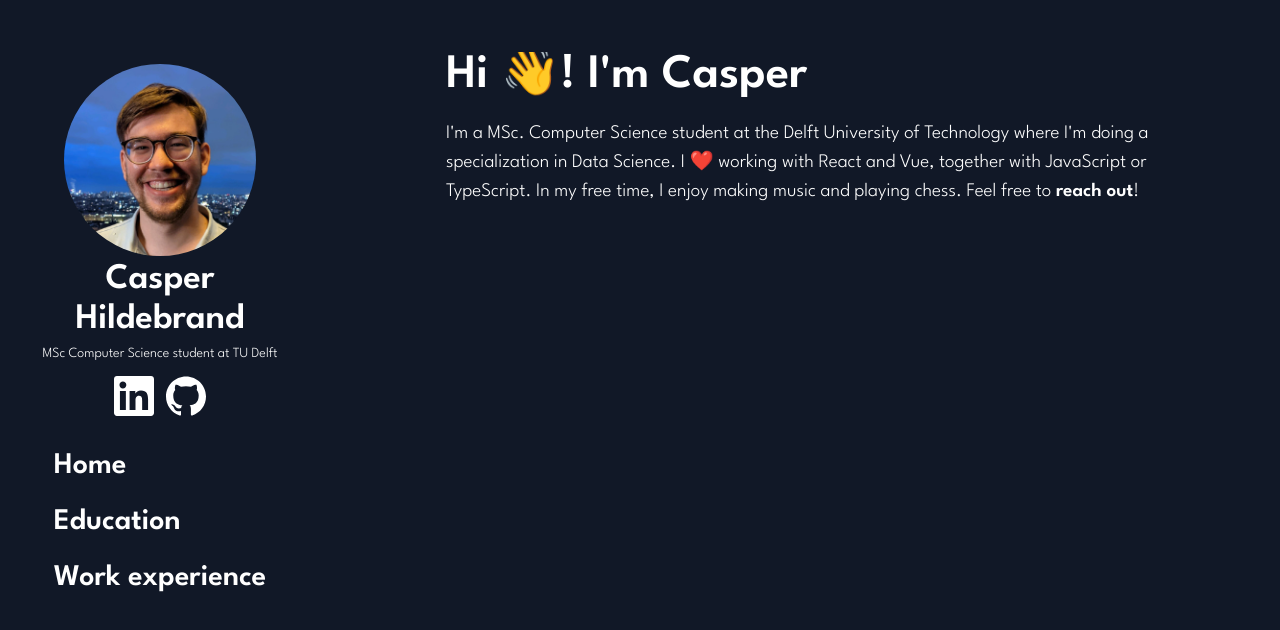
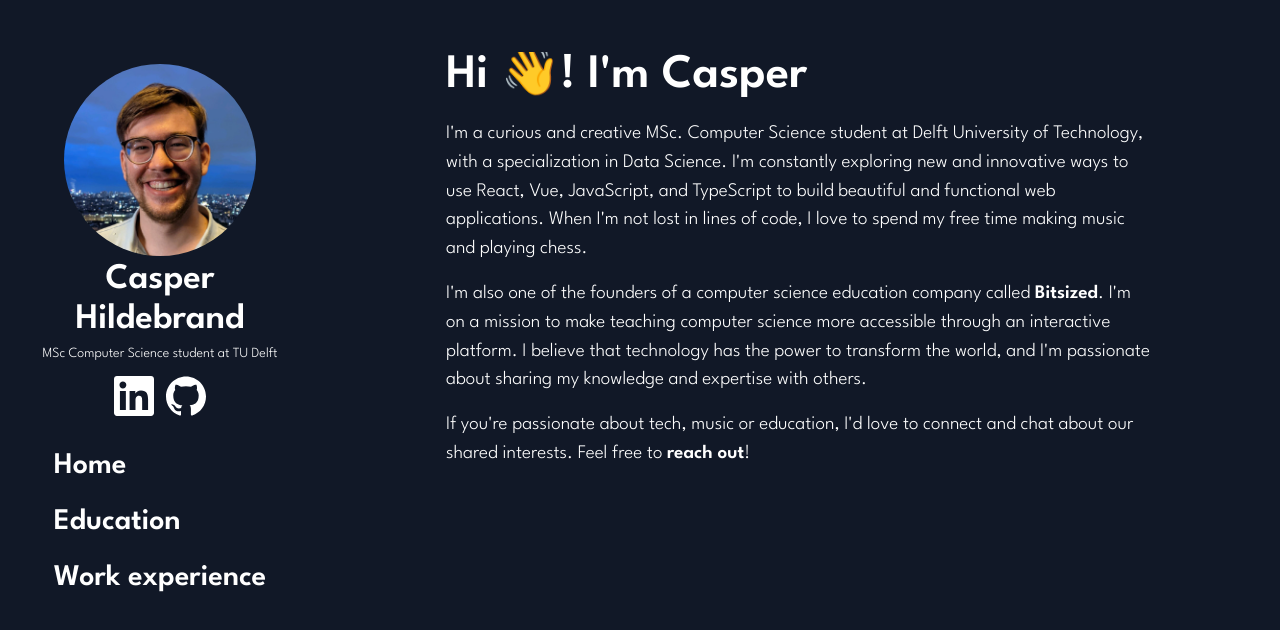
Before and after one commit to CasHil/cashil.github.io, a React (Create React App) app: page / in a window 1280 px wide. Shown: the top 630 px of the page. Built offline with nearby package versions, Linux system fonts and the light colour scheme.

Commit message:
Update education and work experience

```diff
--- a/src/App.js
+++ b/src/App.js
@@ -20,7 +20,7 @@ function App() {
     <div className="bg-gray-900 min-h-screen" id="outer-container">
       <BrowserRouter>
         <div className="block lg:hidden">
-          <div className="flex flex-row text-white justify-end items-center pr-5 bg-black w-full h-14 fixed z-10 opacity-95">
+          <div className="flex flex-row text-white justify-end items-center pr-5 bg-gray-800 w-full h-14 fixed z-10 opacity-95">
             <b>Casper Hildebrand's portfolio</b>
           </div>
           <Menu isOpen={isMenuOpen} onStateChange={handleStateChange}>
--- a/src/components/Intro/Intro.css
+++ b/src/components/Intro/Intro.css
@@ -1,10 +1,10 @@
-.intro-email {
+.content a {
   color: white;
   font-weight: bold;
   cursor: pointer;
   transition: 0.2s color ease;
 }
 
-.intro-email:hover {
-  color: rgba(0, 43, 170, 0.61);
+.content a:hover {
+  color: rgba(105, 225, 255, 0.61);
 }
--- a/src/components/Intro/Intro.jsx
+++ b/src/components/Intro/Intro.jsx
@@ -7,13 +7,32 @@ export default function Intro() {
     <div className="content">
       <Heading title="Hi 👋! I'm Casper" animated></Heading>
       <p>
-        I'm a MSc. Computer Science student at the Delft University of
-        Technology where I'm doing a specialization in Data Science. I ❤️
-        working with React and Vue, together with JavaScript or TypeScript. In
-        my free time, I enjoy making music and playing chess. Feel free to{" "}
-        <a className="intro-email" href="mailto:casperhildebrand@gmail.com">
-          reach out
-        </a>
+        I'm a curious and creative MSc. Computer Science student at Delft
+        University of Technology, with a specialization in Data Science. I'm
+        constantly exploring new and innovative ways to use React, Vue,
+        JavaScript, and TypeScript to build beautiful and functional web
+        applications. When I'm not lost in lines of code, I love to spend my
+        free time making music and playing chess.
+      </p>
+      <p>
+        I'm also one of the founders of a computer science education company
+        called{" "}
+        <span>
+          <a href="https://bitsized.nl/">Bitsized</a>
+        </span>
+        . I'm on a mission to make teaching computer science more accessible
+        through an interactive platform. I believe that technology has the power
+        to transform the world, and I'm passionate about sharing my knowledge
+        and expertise with others.
+      </p>
+      <p>
+        If you're passionate about tech, music or education, I'd love to connect
+        and chat about our shared interests. Feel free to{" "}
+        <span>
+          <a className="intro-email" href="mailto:casperhildebrand@gmail.com">
+            reach out
+          </a>
+        </span>
         !
       </p>
     </div>
--- a/src/components/Timeline/TimelineEducation.js
+++ b/src/components/Timeline/TimelineEducation.js
@@ -27,20 +27,20 @@ const education = [
       uri: "tudelft.jpg",
       alt: "Delft University of Technology",
     },
-    text: "Learned the basics of computer science teaching and followed courses about class management and child behaviour. This minor included a teaching internship where I taught computer science at a Dutch high school for half a year. By completing this minor, I am now licensed to teach the lower classes of Dutch high school.",
+    text: "Learned the basics of computer science teaching and followed courses about class management and child behaviour. This minor included a teaching internship where I taught computer science at a Dutch high school for half a year.",
     startDate: "September 2020",
     endDate: "January 2021",
   },
   {
-    title: "Exchange",
+    title: "MSc Exchange",
     subtitle: "Royal Institute of Technology",
     image: {
       uri: "kth.png",
       alt: "Royal Institute of Technology",
     },
-    text: "I am taking courses in UX/UI design, Human-Computer Interaction and Swedish.",
+    text: "In Sweden, I took courses in UX/UI design, Human-Computer Interaction and Swedish.",
     startDate: "August 2022",
-    endDate: "Present",
+    endDate: "January 2023",
   },
   {
     title: "MSc Computer Science",
@@ -49,7 +49,7 @@ const education = [
       uri: "tudelft.jpg",
       alt: "Delft University of Technology",
     },
-    text: "Following the data science track.",
+    text: "I am specializing in data science and web information systems. Starting in September 2023, I will be doing my thesis with Hedy, a gradual programming language for children.",
     startDate: "September 2021",
     endDate: "Present",
   },
--- a/src/components/Timeline/TimelineJobs.js
+++ b/src/components/Timeline/TimelineJobs.js
@@ -87,6 +87,17 @@ const jobs = [
     startDate: "October 2018",
     endDate: "Present",
   },
+  {
+    title: "Founder",
+    subtitle: "Bitsized",
+    image: {
+      uri: "bitsized.jpg",
+      alt: "Bitsized",
+    },
+    text: "Bitsized is an online learning platform for teaching computer science to high school students. I am responsible for developing teaching materials and marketing.",
+    startDate: "January 2023",
+    endDate: "Present",
+  },
 ];
 
 export default jobs;
```
Also changed, not shown: public/images/bitsized.jpg (added).
